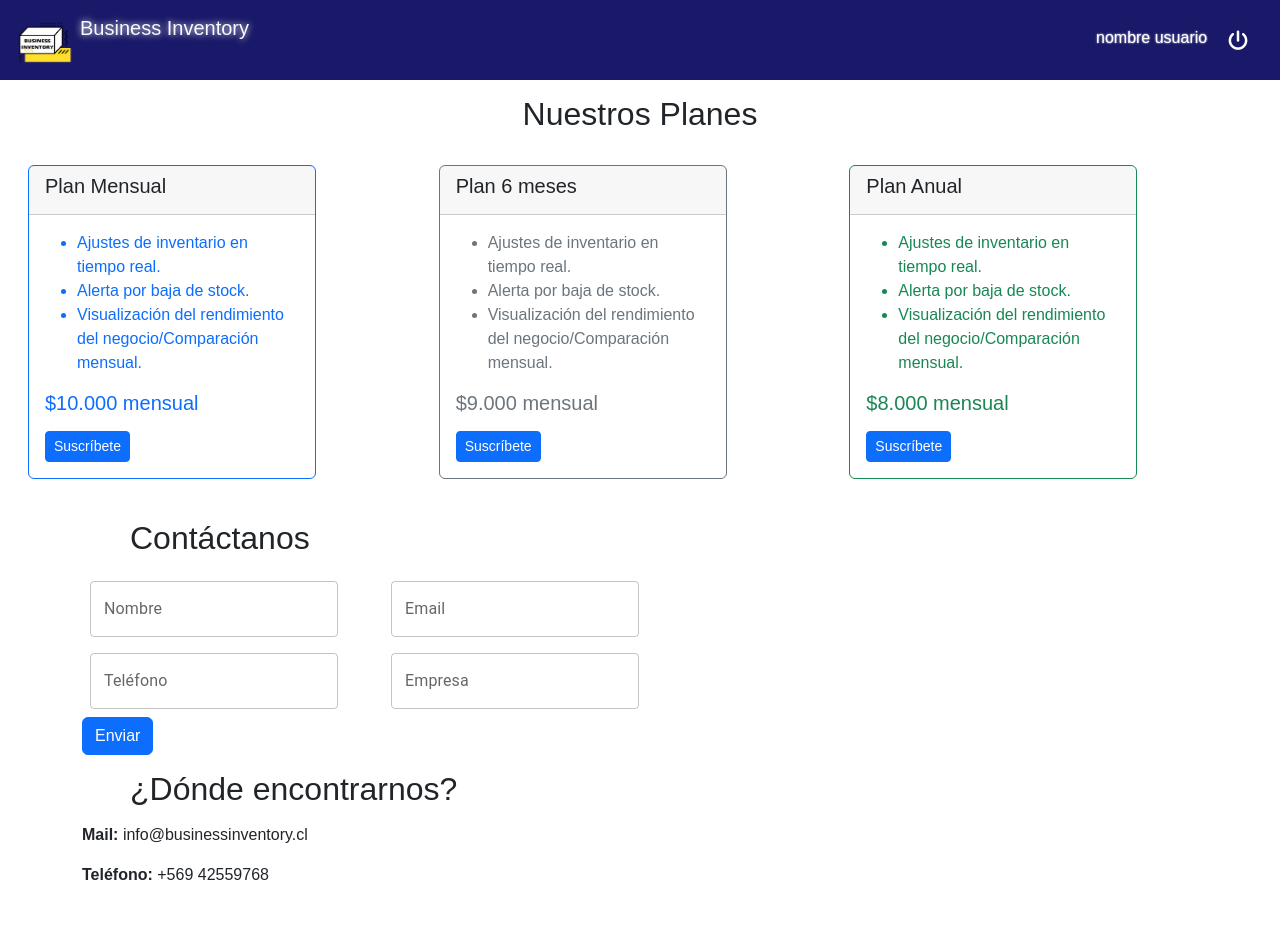
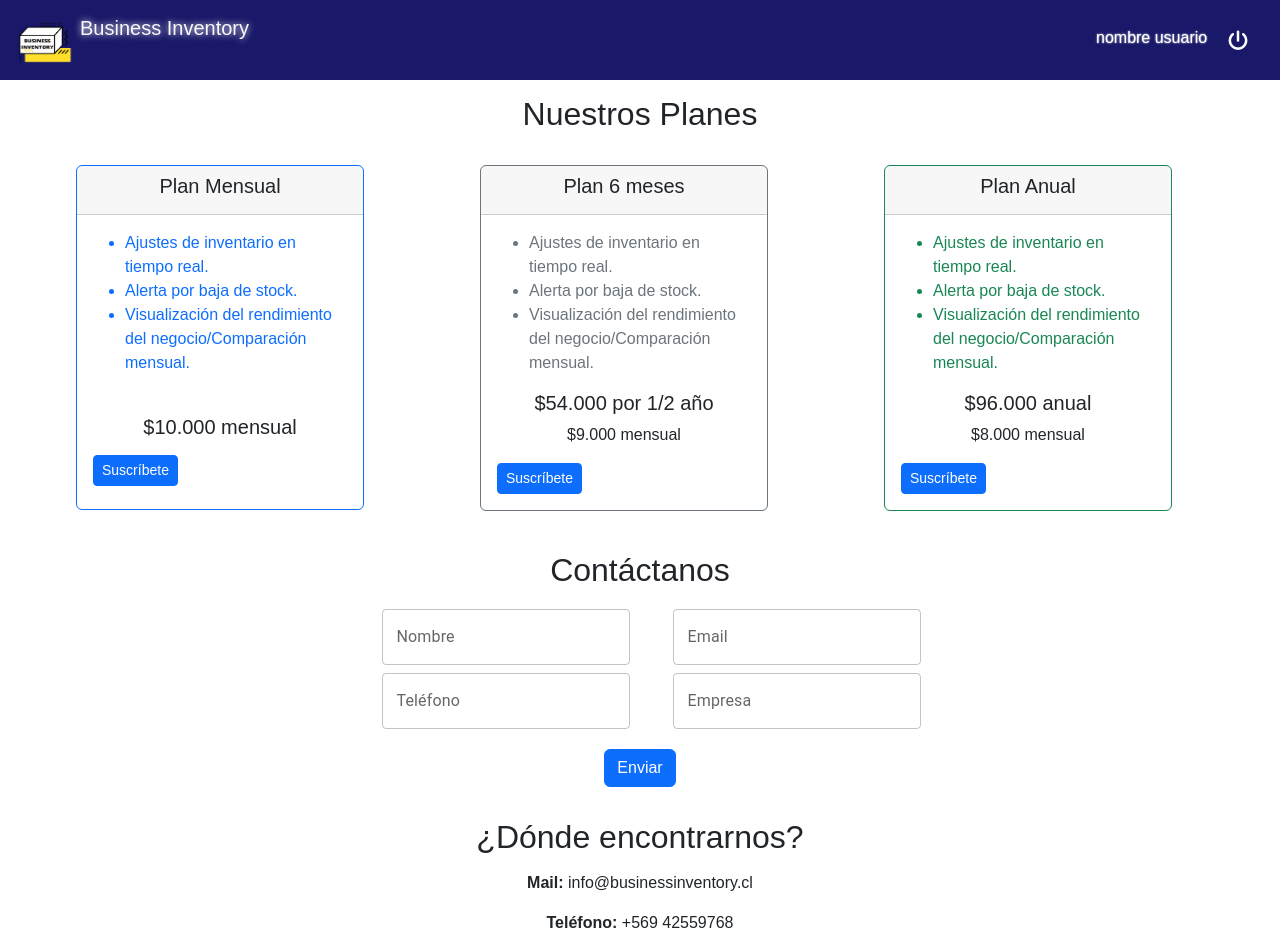
Before and after one commit to Sussanara/ADT, a React (Create React App) app: page /user in a window 1280 px wide. Shown: the top 952 px of the page. Before the commit the page ends 903 px from the top, so only its background shows below. Built offline with nearby package versions, Linux system fonts and the light colour scheme; no server answers.

Commit message:
ajustes contacto

```diff
--- a/src/shared_component/Contacto.js
+++ b/src/shared_component/Contacto.js
@@ -1,15 +1,22 @@
 import * as React from "react";
 import Box from '@mui/material/Box';
 import TextField from '@mui/material/TextField';
+import "../styles/Contacto.css";
+import InstagramIcon from '@mui/icons-material/Instagram';
+import FacebookIcon from '@mui/icons-material/Facebook';
+import LinkedInIcon from '@mui/icons-material/LinkedIn';
+import { styled } from '@mui/material/styles';
+import Grid from '@mui/material/Grid';
+import { display } from "@mui/system";
 
 function Contacto() {
     return (
         <>
             <h2 align="center" style={{ marginTop: "15px" }}>Nuestros Planes</h2>
-            <div className="row g-2 m-4" >
-                <div className="col">
-                    <div className="card border-primary mb-3" style={{ maxWidth: "18rem" }}>
-                        <div className="card-header"><h5>Plan Mensual</h5></div>
+            <div className="row g-2 m-4 ">
+                <div className="col-3 mx-5">
+                    <div className="card border-primary mb-3" style={{ maxWidth: "18rem", height: "345px" }}>
+                        <div className="card-header" align="center"><h5>Plan Mensual</h5></div>
                         <div className="card-body text-primary">
                             <p className="card-text">
                                 <ul>
@@ -17,15 +24,18 @@ function Contacto() {
                                     <li>Alerta por baja de stock.</li>
                                     <li>Visualización del rendimiento del negocio/Comparación mensual.</li>
                                 </ul>
-                                <h5>$10.000 mensual</h5>
+                                <br></br>
+                                <h5 align="center" class="text-dark">$10.000 mensual</h5>
                             </p>
+                            <div className="Button">
                                 <button type="button" class="btn btn-primary btn-sm">Suscríbete</button>
                             </div>
                         </div>
                     </div>
-                <div className="col">
+                </div>
+                <div className="col-3 mx-5">
                     <div className="card border-secondary mb-3" style={{ maxWidth: "18rem" }}>
-                        <div className="card-header"><h5>Plan 6 meses</h5></div>
+                        <div className="card-header" align="center"><h5>Plan 6 meses</h5></div>
                         <div className="card-body text-secondary">
                             <p className="card-text">
                                 <ul>
@@ -33,15 +43,18 @@ function Contacto() {
                                     <li>Alerta por baja de stock.</li>
                                     <li>Visualización del rendimiento del negocio/Comparación mensual.</li>
                                 </ul>
-                                <h5>$9.000 mensual</h5>
+                                <h5 align="center" class="text-dark">$54.000 por 1/2 año</h5>
+                                <p align="center" class="text-dark">$9.000 mensual</p>
                             </p>
+                            <div className="Button">
                                 <button type="button" class="btn btn-primary btn-sm">Suscríbete</button>
                             </div>
                         </div>
                     </div>
-                <div className="col">
+                </div>
+                <div className="col-3 mx-5">
                     <div className="card border-success mb-3" style={{ maxWidth: "18rem" }}>
-                        <div className="card-header"><h5>Plan Anual</h5></div>
+                        <div className="card-header" align="center"><h5>Plan Anual</h5></div>
                         <div className="card-body text-success">
                             <p className="card-text">
                                 <ul>
@@ -49,37 +62,47 @@ function Contacto() {
                                     <li>Alerta por baja de stock.</li>
                                     <li>Visualización del rendimiento del negocio/Comparación mensual.</li>
                                 </ul>
-                                <h5>$8.000 mensual</h5>
+                                <h5 align="center" class="text-dark">$96.000 anual</h5>
+                                <p align="center" class="text-dark">$8.000 mensual</p>
                             </p>
+                            <div className="Button">
                                 <button type="button" class="btn btn-primary btn-sm">Suscríbete</button>
                             </div>
                         </div>
                     </div>
                 </div>
-            <h2 align="left" style={{ marginTop: "15px", marginBottom: "15px", marginLeft: "130px" }}>Contáctanos</h2>
-            <div className="container">
+            </div>
+
+
+
+            <div className="container" rowSpacing={2}>
+                <h2 align="center" style={{ marginTop: "15px", marginBottom: "15px" }}>Contáctanos</h2>
                 <div className="row">
-                    <div className="col-3 m-2">
+                    <div className="col-4 m-1">
                         <TextField id="outlined-basic" label="Nombre" variant="outlined" />
                     </div>
-                        <div className="col-3 m-2">
+                    <div className="col-4 m-1">
                         <TextField id="outlined-basic" label="Email" variant="outlined" />
                     </div>
                 </div>
                 <div className="row">
-                    <div className="col-3 m-2">
+                    <div className="col-4 m-1">
                         <TextField id="outlined-basic" label="Teléfono" variant="outlined" />
                     </div>
-                        <div className="col-3 m-2">
+                    <div className="col-4 m-1">
                         <TextField id="outlined-basic" label="Empresa" variant="outlined" />
                     </div>
                 </div>
-                <button type="submit" class="btn btn-primary">Enviar</button>
-            </div>
-            <h2 align="left" style={{ marginTop: "15px", marginBottom: "15px", marginLeft: "130px" }}>¿Dónde encontrarnos?</h2>
-            <div className="container">
+                <button type="submit" class="btn btn-primary m-3">Enviar</button>
+
+                <h2 align="center" style={{ marginTop: "15px", marginBottom: "15px" }}>¿Dónde encontrarnos?</h2>
                 <p><b>Mail:</b> info@businessinventory.cl</p>
                 <p><b>Teléfono:</b> +569 42559768</p>
+                <InstagramIcon />
+                <FacebookIcon />
+                <LinkedInIcon />
+                <br></br>
+                <br></br>
             </div>
         </>
     )
--- /dev/null
+++ b/src/styles/Contacto.css
@@ -0,0 +1,14 @@
+.container {
+align-items: center;
+text-align: center;
+}
+.Button {
+    margin: auto;
+
+}
+.row {
+    margin-left: 25%;
+}
+.card {
+    display: inline-block;
+}
```
Lines whose indentation alone changed are shown as unchanged.
